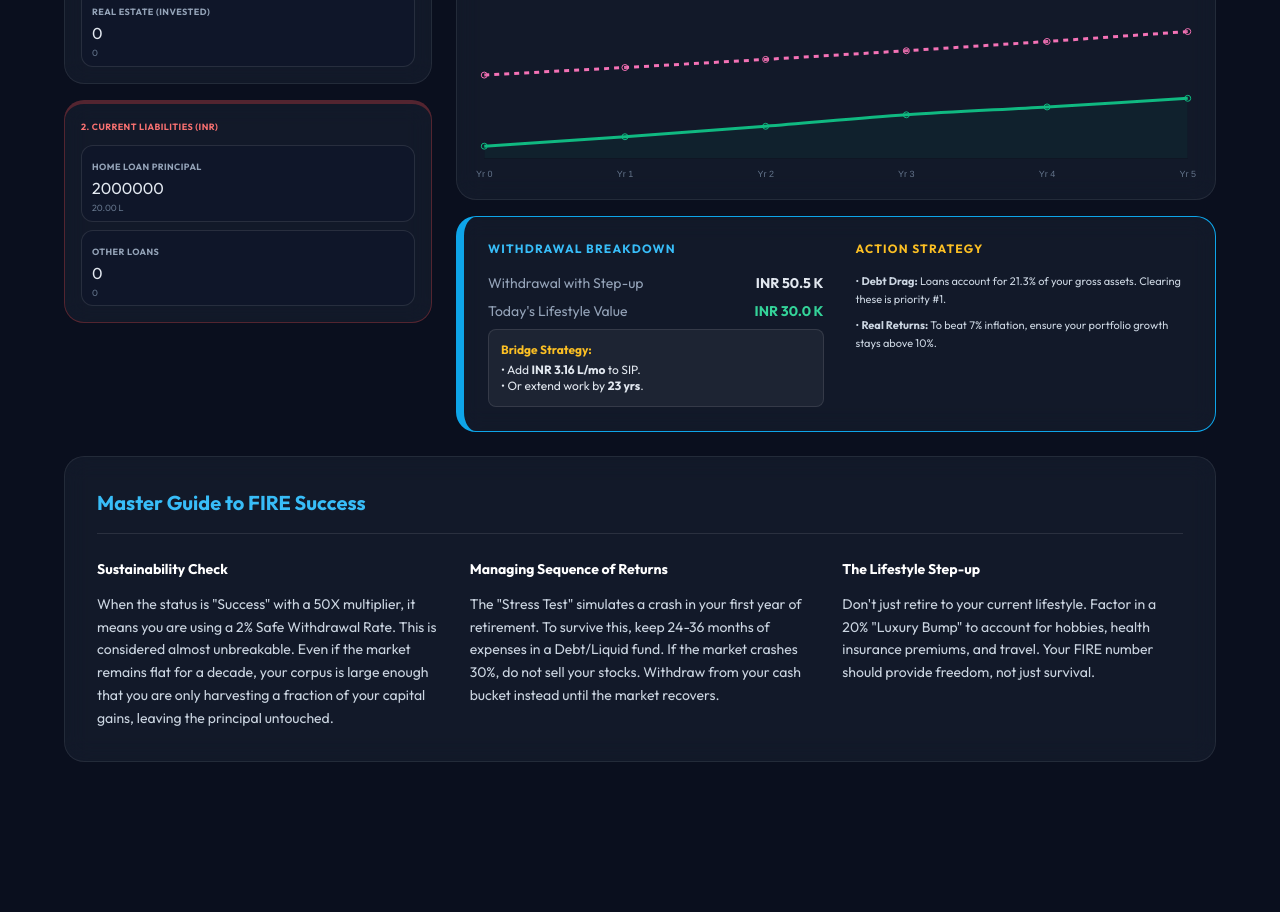
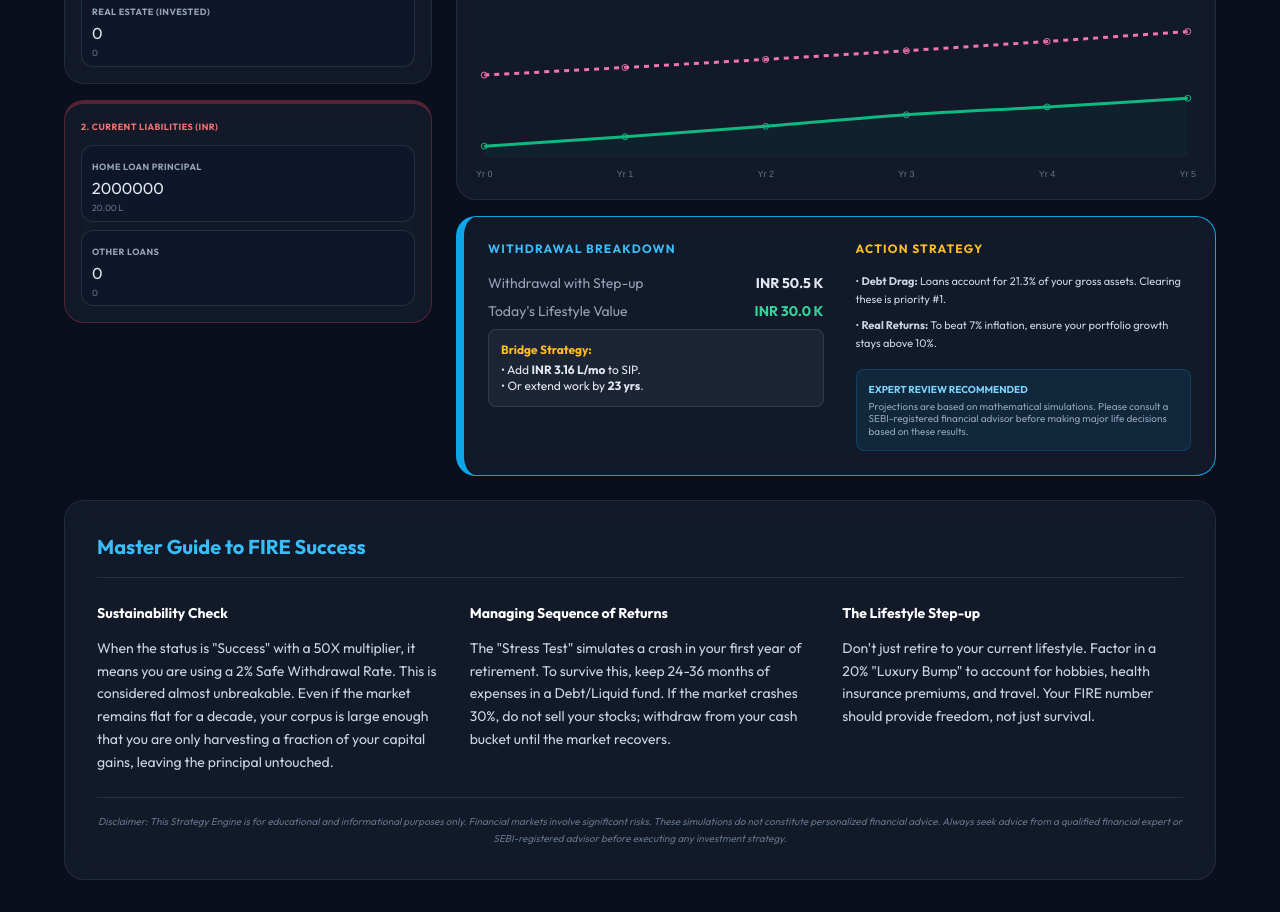
Before and after one commit to meanderthalman/fire-calculator, a plain HTML site: page index.html in a window 1280 px wide. Shown: the part 646-1558 px from the top of the page. Before the commit the page ends 1440 px from the top, so only its background shows below. Drawn offline with nearby package versions, Linux system fonts and the light colour scheme.

Commit message:
Update index.html
added a note about the tool being created for educational & informational use.

```diff
--- a/index.html
+++ b/index.html
@@ -101,6 +101,10 @@
                         <div class="space-y-4">
                             <h3 class="text-xs font-bold text-amber-400 uppercase tracking-widest">Action Strategy</h3>
                             <div id="recBox" class="text-[11px] space-y-2 text-slate-300 leading-relaxed"></div>
+                            <div class="mt-4 p-3 bg-sky-500/10 border border-sky-500/20 rounded-lg">
+                                <p class="text-[10px] text-sky-300 font-bold uppercase mb-1">Expert Review Recommended</p>
+                                <p class="text-[10px] text-slate-400 leading-tight">Projections are based on mathematical simulations. Please consult a SEBI-registered financial advisor before making major life decisions based on these results.</p>
+                            </div>
                         </div>
                     </div>
                 </div>
@@ -116,12 +120,15 @@
                 </div>
                 <div class="space-y-3">
                     <h3 class="font-bold text-white">Managing Sequence of Returns</h3>
-                    <p>The "Stress Test" simulates a crash in your first year of retirement. To survive this, keep 24-36 months of expenses in a Debt/Liquid fund. If the market crashes 30%, do not sell your stocks. Withdraw from your cash bucket instead until the market recovers.</p>
+                    <p>The "Stress Test" simulates a crash in your first year of retirement. To survive this, keep 24-36 months of expenses in a Debt/Liquid fund. If the market crashes 30%, do not sell your stocks; withdraw from your cash bucket until the market recovers.</p>
                 </div>
                 <div class="space-y-3">
                     <h3 class="font-bold text-white">The Lifestyle Step-up</h3>
                     <p>Don't just retire to your current lifestyle. Factor in a 20% "Luxury Bump" to account for hobbies, health insurance premiums, and travel. Your FIRE number should provide freedom, not just survival.</p>
                 </div>
+            </div>
+            <div class="mt-8 pt-4 border-t border-white/10 text-[10px] text-slate-500 italic leading-relaxed text-center">
+                Disclaimer: This Strategy Engine is for educational and informational purposes only. Financial markets involve significant risks. These simulations do not constitute personalized financial advice. Always seek advice from a qualified financial expert or SEBI-registered advisor before executing any investment strategy.
             </div>
         </section>
     </div>
@@ -144,7 +151,7 @@
                     labels: ['Equity', 'Gold', 'Cash', 'Locked', 'RE', 'Debt'],
                     datasets: [{ data: [0,0,0,0,0,0], backgroundColor: ['#38bdf8', '#fbbf24', '#94a3b8', '#f472b6', '#a78bfa', '#ef4444'], borderWidth: 0 }]
                 },
-                options: { plugins: { legend: { display: false } }, cutout: '82%' }
+                options: { plugins: { legend: { display: false } }, cutout: '82%', responsive: true, maintainAspectRatio: false }
             });
 
             const lCtx = document.getElementById('lineChart').getContext('2d');
```
